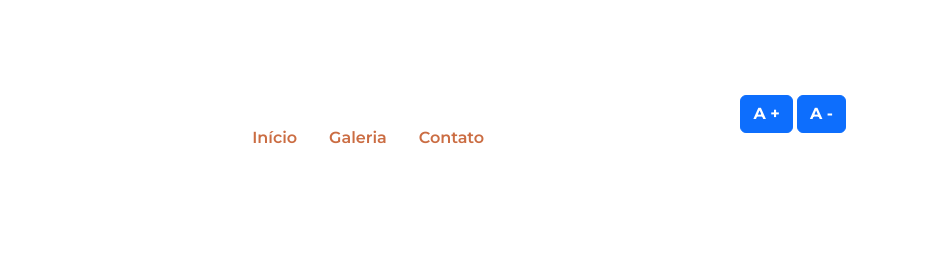
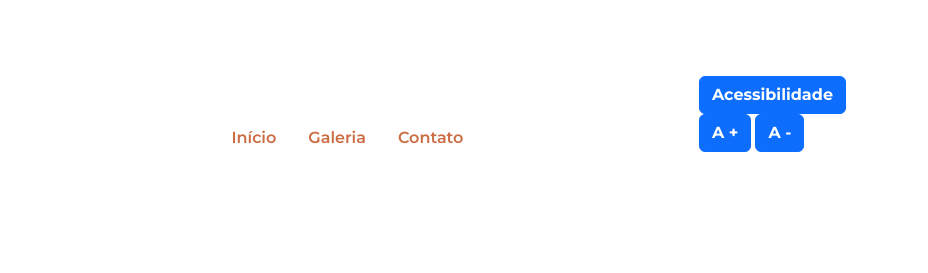
Before and after one commit to truk6140/Turma-MA-2025, a plain HTML site: page index.html in a window 1280 px wide. Shown: the top 273 px of the page, 352-1280 px from the left. Drawn offline with nearby package versions, Linux system fonts and the light colour scheme; a script that the page names is missing.

Commit message:
Update index.html

```diff
--- a/index.html
+++ b/index.html
@@ -22,9 +22,14 @@
                 <li class="nav-item"><a class="nav-link" href="#contato">Contato</a></li>
             </ul>
             <div id="acessibilidade" class="menu-acessibilidade">
+                <button id="botao-acessibilidade" class="btn btn-primary fw-bold rotacao-botao">
+    Acessibilidade
+  </button>
+                <div id="opcoes-acessibilidade" class="opcoes-acessibilidade apresenta-lista ">
                 <button id="aumentar-fonte" class="btn btn-primary fw-bold">A +</button>
                 <button id="diminuir-fonte" class="btn btn-primary fw-bold">A -</button>
              </div>
+        </div>
 
         </nav>
 
```
